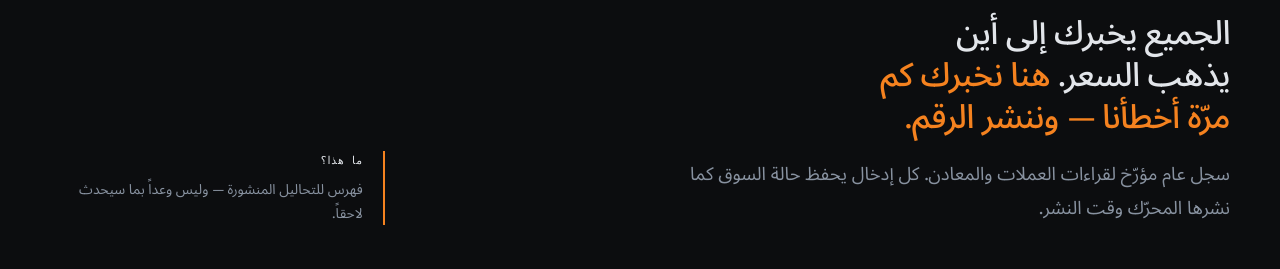
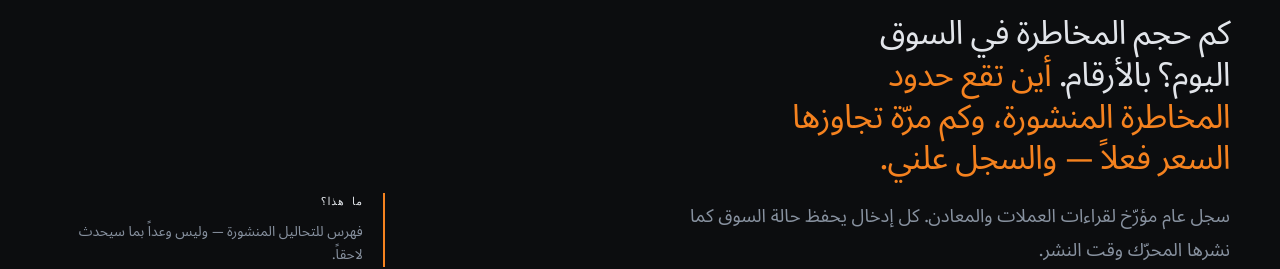
Before and after one commit to MetricRisks/metric-risk, a plain HTML site: page index.html in a window 1280 px wide. Shown: the part 327-596 px from the top of the page. Drawn offline with Linux system fonts and the light colour scheme.

Commit message:
site: new home-page claim (risk size, published boundaries, public record)
Co-Authored-By: Claude Sonnet 5.5 <noreply@anthropic.com>

```diff
--- a/index.html
+++ b/index.html
@@ -386,7 +386,7 @@
     <div>
       <p class="eyebrow">أرشيف يومي لحالة السوق</p>
       <h1>Metric <em>Risk</em></h1>
-      <p class="claim">الجميع يخبرك إلى أين يذهب السعر. <em>هنا نخبرك كم مرّة أخطأنا — وننشر الرقم.</em></p>
+      <p class="claim">كم حجم المخاطرة في السوق اليوم؟ بالأرقام. <em>أين تقع حدود المخاطرة المنشورة، وكم مرّة تجاوزها السعر فعلاً — والسجل علني.</em></p>
       <p class="lede">سجل عام مؤرّخ لقراءات العملات والمعادن. كل إدخال يحفظ حالة السوق كما نشرها المحرّك وقت النشر.</p>
     </div>
     <aside class="hero-note">
```
Also changed, not shown: index-en.html (+1 -1 lines).
